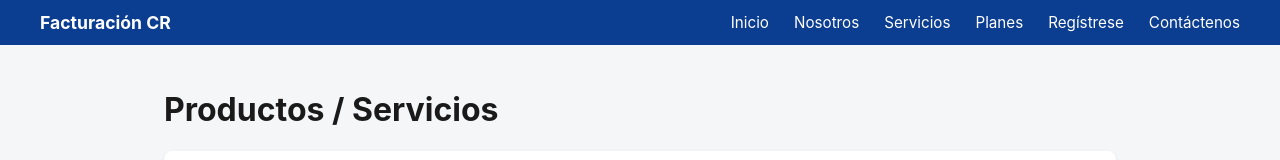
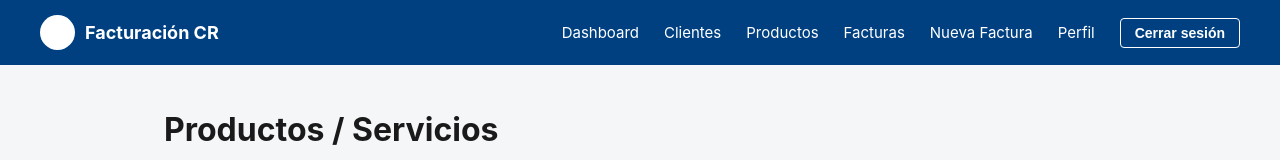
Before and after one commit to rodrigueztrach/electronic-bill, a React (Vite) app in the folder frontend/: page /productos in a window 1280 px wide. Shown: the top 160 px of the page. Built offline with nearby package versions, Linux system fonts and the light colour scheme; no server answers; sample sign-in values are in the browser's storage.

Commit message:
fix: navbar login and private window

```diff
--- a/frontend/src/components/Navbar.jsx
+++ b/frontend/src/components/Navbar.jsx
@@ -1,35 +1,40 @@
 import React from 'react';
-import { Link } from 'react-router-dom';
+import { Link, useNavigate } from 'react-router-dom';
 
+// Barra de navegación privada del sistema (aparece en todas las páginas internas)
 export default function Navbar() {
+  const navigate = useNavigate();
+  const usuario = JSON.parse(localStorage.getItem('usuario') || 'null');
+
+  function handleLogout() {
+    localStorage.removeItem('token');
+    localStorage.removeItem('usuario');
+    navigate('/login');
+  }
+
   return (
-    <nav style={{
-      backgroundColor: '#0b3d91',
-      color: '#fff',
-      display: 'flex',
-      justifyContent: 'space-between',
-      alignItems: 'center',
-      padding: '12px 40px',
-      width: '100%',
-      boxSizing: 'border-box',
-      fontFamily: '-apple-system, BlinkMacSystemFont, "Segoe UI", Roboto, sans-serif'
-    }}>
-      {/* Lado izquierdo: Logo / Marca */}
+    <header style={{ backgroundColor: '#004080', color: '#fff', display: 'flex', justifyContent: 'space-between', alignItems: 'center', padding: '15px 40px', boxSizing: 'border-box' }}>
       <div style={{ display: 'flex', alignItems: 'center', gap: '10px' }}>
-        <span style={{ fontWeight: 'bold', fontSize: '1.1rem', color: '#fff' }}>
-          Facturación CR
-        </span>
+        <div style={{ width: '35px', height: '35px', backgroundColor: '#fff', borderRadius: '50%' }}></div>
+        <span style={{ fontWeight: 'bold', fontSize: '18px' }}>Facturación CR</span>
       </div>
-
-      {/* Lado derecho: Enlaces de navegación */}
-      <div style={{ display: 'flex', gap: '25px', fontSize: '0.95rem', alignItems: 'center' }}>
-        <Link to="/home" style={{ color: '#fff', textDecoration: 'none' }}>Inicio</Link>
-        <Link to="/nosotros" style={{ color: '#fff', textDecoration: 'none' }}>Nosotros</Link>
-        <Link to="/servicios" style={{ color: '#fff', textDecoration: 'none' }}>Servicios</Link>
-        <Link to="/planes" style={{ color: '#fff', textDecoration: 'none' }}>Planes</Link>
-        <Link to="/registro" style={{ color: '#fff', textDecoration: 'none' }}>Regístrese</Link>
-        <Link to="/contacto" style={{ color: '#fff', textDecoration: 'none' }}>Contáctenos</Link>
-      </div>
-    </nav>
+      <nav style={{ display: 'flex', gap: '25px', fontSize: '15px', alignItems: 'center' }}>
+        <Link to="/dashboard" style={{ color: '#fff', textDecoration: 'none' }}>Dashboard</Link>
+        <Link to="/clientes" style={{ color: '#fff', textDecoration: 'none' }}>Clientes</Link>
+        <Link to="/productos" style={{ color: '#fff', textDecoration: 'none' }}>Productos</Link>
+        <Link to="/facturas" style={{ color: '#fff', textDecoration: 'none' }}>Facturas</Link>
+        <Link to="/facturas/nueva" style={{ color: '#fff', textDecoration: 'none' }}>Nueva Factura</Link>
+        <Link to="/perfil" style={{ color: '#fff', textDecoration: 'none' }}>Perfil</Link>
+        {usuario?.rol === 'admin' && (
+          <Link to="/usuarios" style={{ color: '#fff', textDecoration: 'none' }}>Usuarios</Link>
+        )}
+        <button
+          onClick={handleLogout}
+          style={{ backgroundColor: 'transparent', color: '#fff', border: '1px solid #fff', borderRadius: '4px', padding: '6px 14px', cursor: 'pointer', fontSize: '14px' }}
+        >
+          Cerrar sesión
+        </button>
+      </nav>
+    </header>
   );
 }
--- a/frontend/src/pages/Login.jsx
+++ b/frontend/src/pages/Login.jsx
@@ -49,7 +49,7 @@ export default function Login() {
 
       localStorage.setItem('token', data.token);
       localStorage.setItem('usuario', JSON.stringify(data.usuario));
-      navigate('/');
+      navigate('/dashboard');
     } catch (err) {
       setError(err.response?.data?.error || 'Error al iniciar sesión, por favor inténtalo de nuevo.');
     }
@@ -63,7 +63,7 @@ export default function Login() {
       const { data } = await api.post('/auth/mfa/login', { userId, token: codigo });
       localStorage.setItem('token', data.token);
       localStorage.setItem('usuario', JSON.stringify(data.usuario));
-      navigate('/');
+      navigate('/dashboard');
     } catch (err) {
       setError(err.response?.data?.error || 'Código incorrecto, intenta de nuevo.');
     }
```
